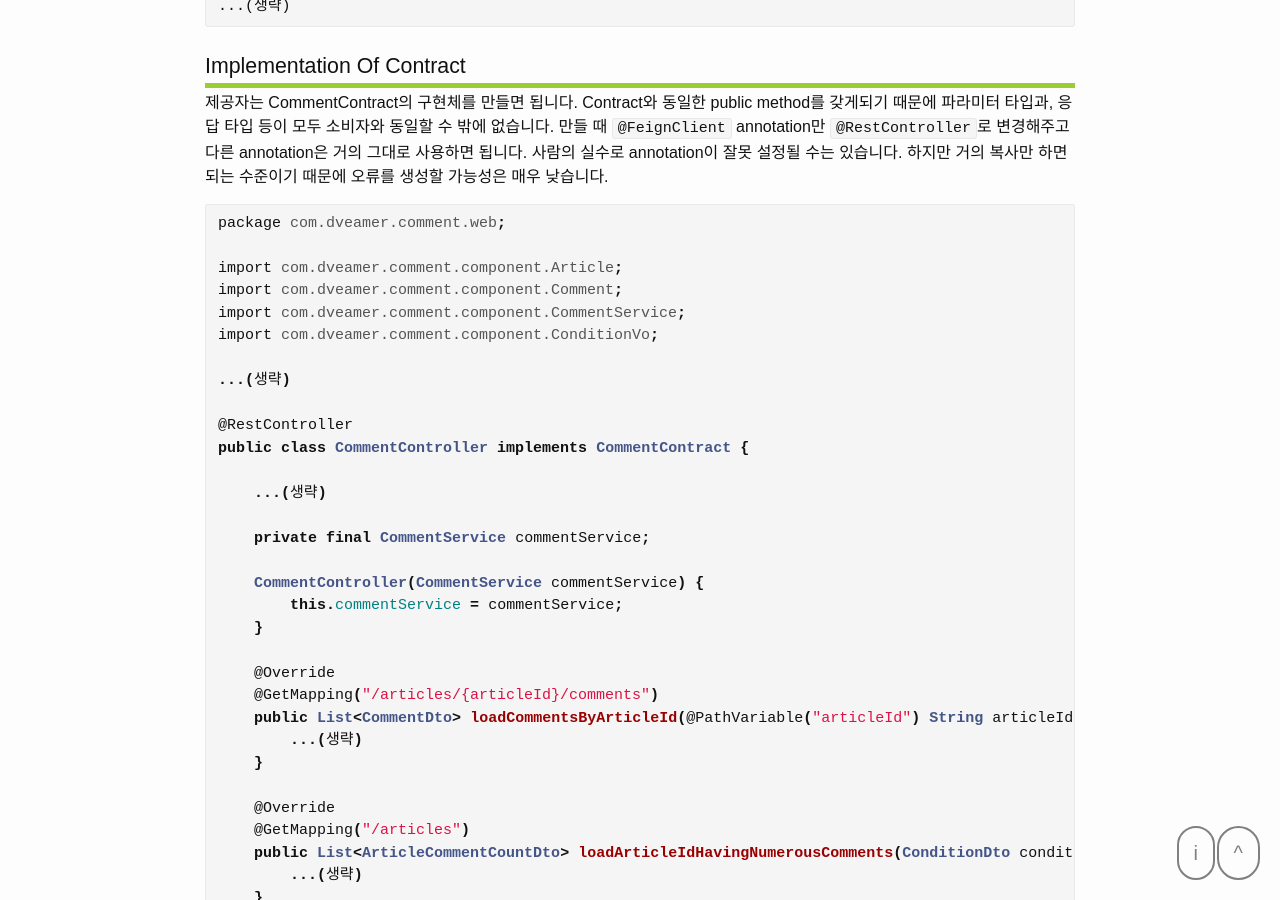
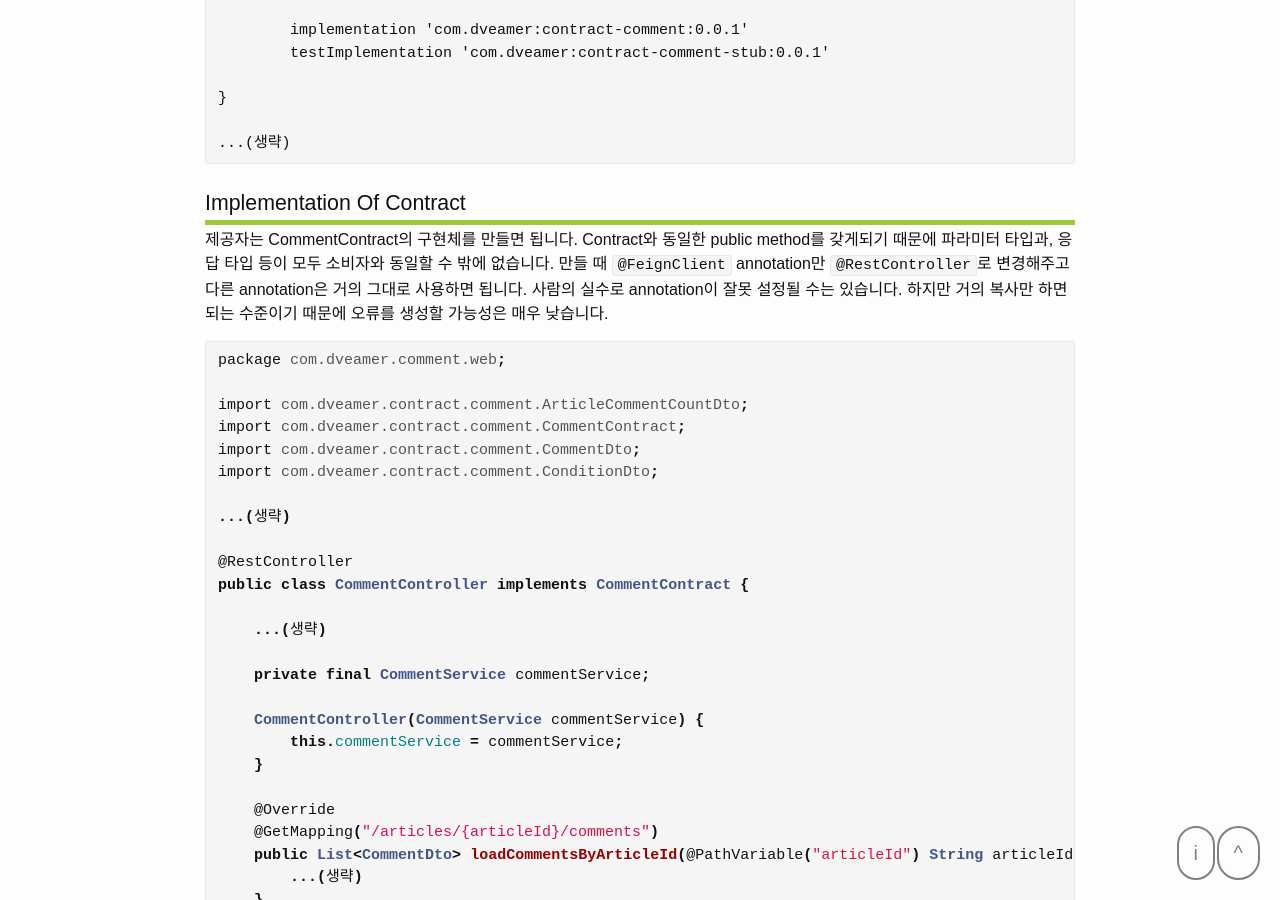
Before and after one commit to dveamer/dveamer.github.io, a Jekyll site: the page built from _posts/Spring/2020-05-18-FeignClientStub.md, in a window 1280 px wide and 900 px high, scrolled down 16942 px. Built offline with Jekyll 4.4.1, drawn with Linux system fonts in a browser that asks for light colours; some of the changed text lies outside the part shown.

Commit message:
homepage

```diff
--- a/_posts/Spring/2020-05-18-FeignClientStub.md
+++ b/_posts/Spring/2020-05-18-FeignClientStub.md
@@ -159,7 +159,7 @@
 }
 ~~~
 
-@FeignClient 라는 OpenFeign 관련 annotation이 사용됐습니다. OpenFeign에 대해 처음들어보셨다면 [부록 -OpenFeign 간략설명](# OpenFeign 간략설명)을 참고해주시기 바랍니다.
+@FeignClient 라는 OpenFeign 관련 annotation이 사용됐습니다. OpenFeign에 대해 처음들어보셨다면 [부록 - OpenFeign 간략설명](# OpenFeign 간략설명)을 참고해주시기 바랍니다.
 
 ## Contract Stub 추가 요청
 
@@ -391,8 +391,14 @@
 
 
 ~~~java
+package com.dveamer.comment.web;
 
-...(skipped)
+import com.dveamer.contract.comment.ArticleCommentCountDto;
+import com.dveamer.contract.comment.CommentContract;
+import com.dveamer.contract.comment.CommentDto;
+import com.dveamer.contract.comment.ConditionDto;
+
+...(생략)
 
 @RestController
 public class CommentController implements CommentContract {
@@ -642,10 +648,10 @@
 ~~~java
 package com.dveamer.comment.web;
 
-import com.dveamer.comment.component.Article;
-import com.dveamer.comment.component.Comment;
-import com.dveamer.comment.component.CommentService;
-import com.dveamer.comment.component.ConditionVo;
+import com.dveamer.contract.comment.ArticleCommentCountDto;
+import com.dveamer.contract.comment.CommentContract;
+import com.dveamer.contract.comment.CommentDto;
+import com.dveamer.contract.comment.ConditionDto;
 
 ...(생략)
 
@@ -741,7 +747,7 @@
 
 ## Provider 배포
 
-제공자의 배포시에는 항상 contract test가 함께 진행되야 합니다.
+제공자의 배포시에는 항상 contract test가 함께 진행되도록 CI/CD를 구성해야 합니다. 그리고 그 이후에 contract, contract stub도 REALEASE 버전으로 배포 될 수 있도록 해야 합니다.
 
 배포가 완료되고 나면 아래 다이어그램처럼 소비자가 직접 HTTP call을 제공자에게 보낼 수 있게 됩니다.
 
```
Also changed, not shown: images/post_img/APIcontract/API_contract_09.png.
